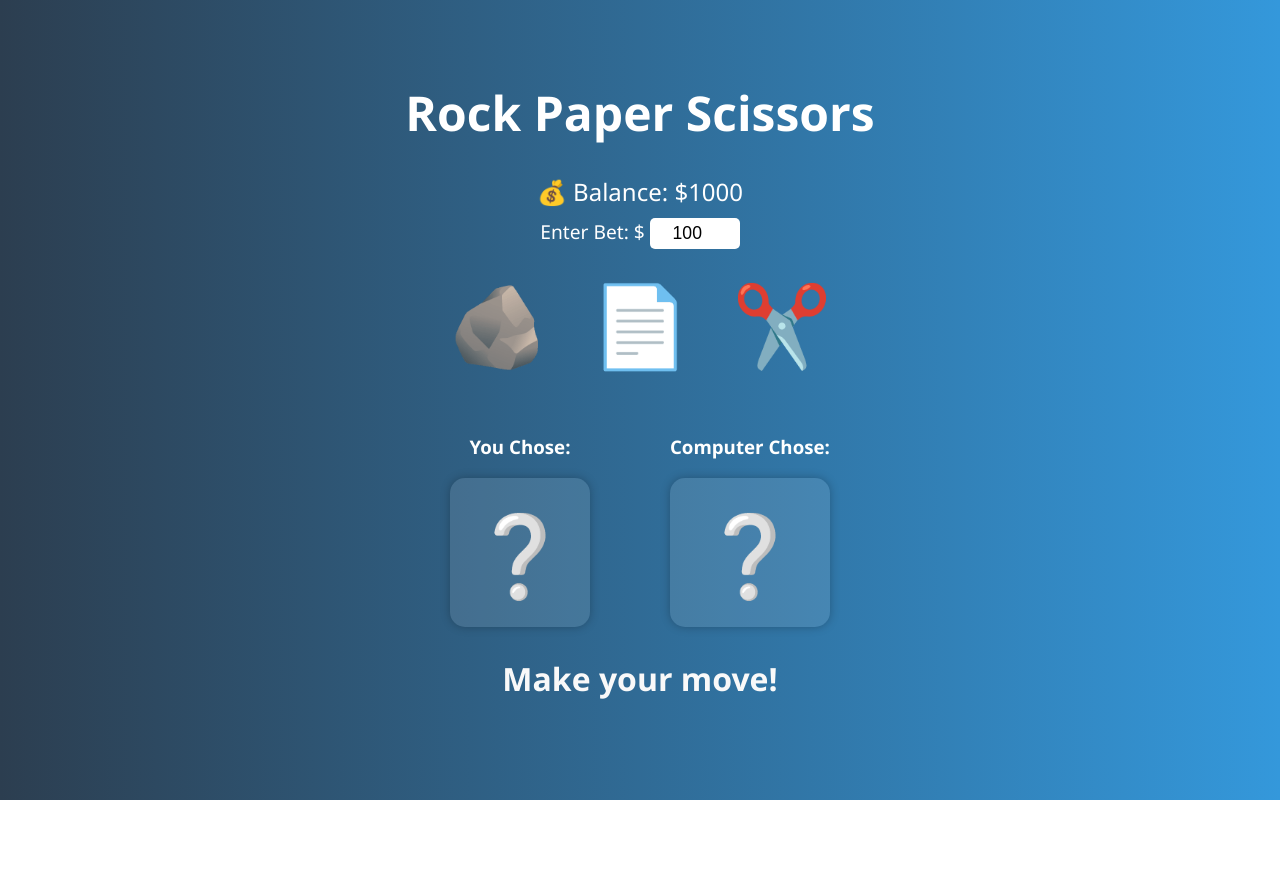
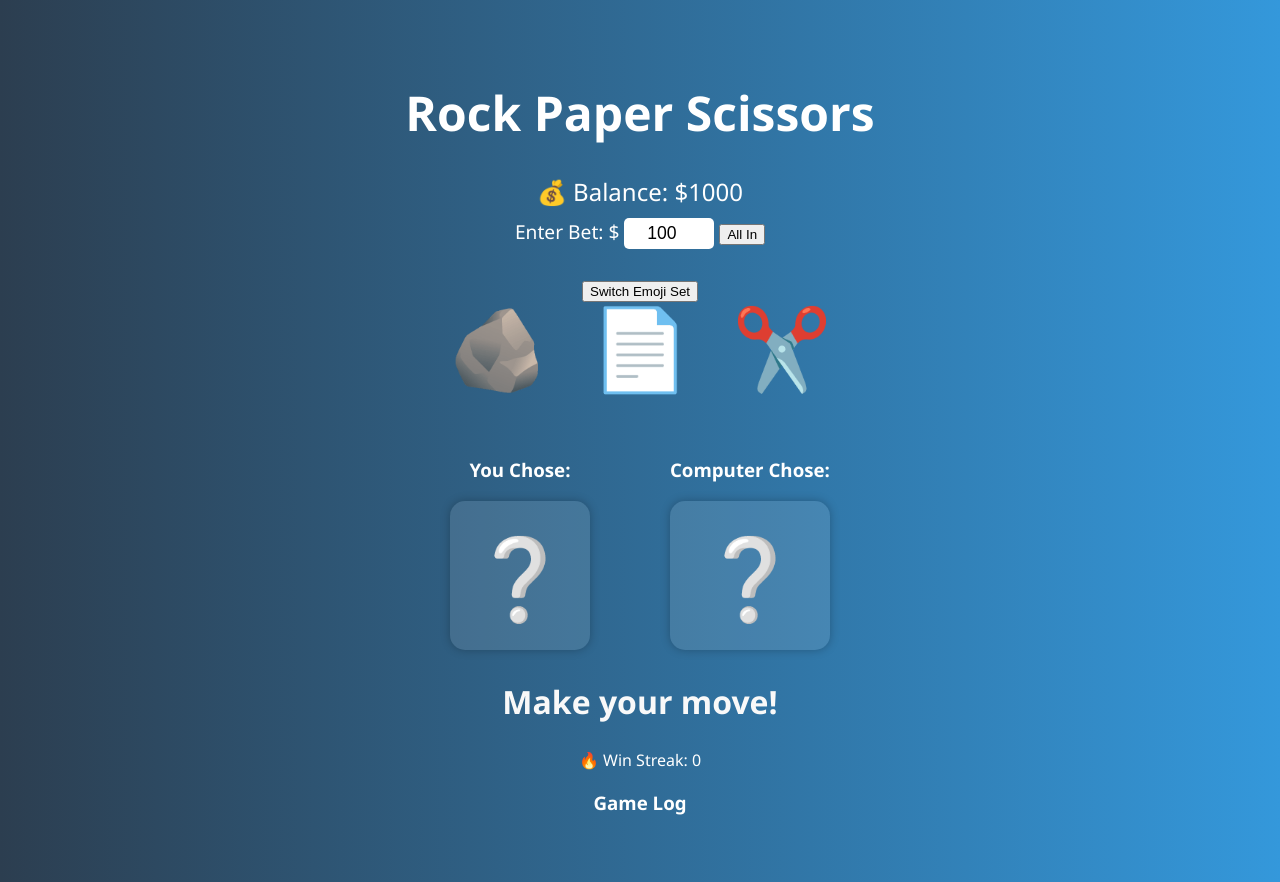
Before and after one commit to JA2028/RocPapSci, a plain HTML site: page index.html in a window 1280 px wide. Before the commit the page ends 800 px from the top, so only its background shows below. Drawn offline with Linux system fonts and the light colour scheme.

Commit message:
Update index.html

```diff
--- a/index.html
+++ b/index.html
@@ -16,6 +16,11 @@
   <div class="bet-section">
     <label for="bet">Enter Bet: $</label>
     <input type="number" id="bet" value="100" min="1" step="10">
+    <button onclick="allIn()" class="all-in-button">All In</button>
+  </div>
+
+  <div class="emoji-toggle-container">
+    <button id="emoji-toggle-btn" onclick="toggleEmojiSet()">Switch Emoji Set</button>
   </div>
 
   <div class="choice-buttons">
@@ -38,6 +43,15 @@
     <h2 id="result">Make your move!</h2>
   </div>
 
+  <div class="streak-info">
+    🔥 Win Streak: <span id="streak">0</span>
+  </div>
+
+  <div id="game-log-container">
+    <h3>Game Log</h3>
+    <div id="game-log" class="game-log"></div>
+  </div>
+
   <!-- GAME OVER SCREEN -->
   <div id="game-over-screen" class="hidden">
     <div class="game-over-content">
```
